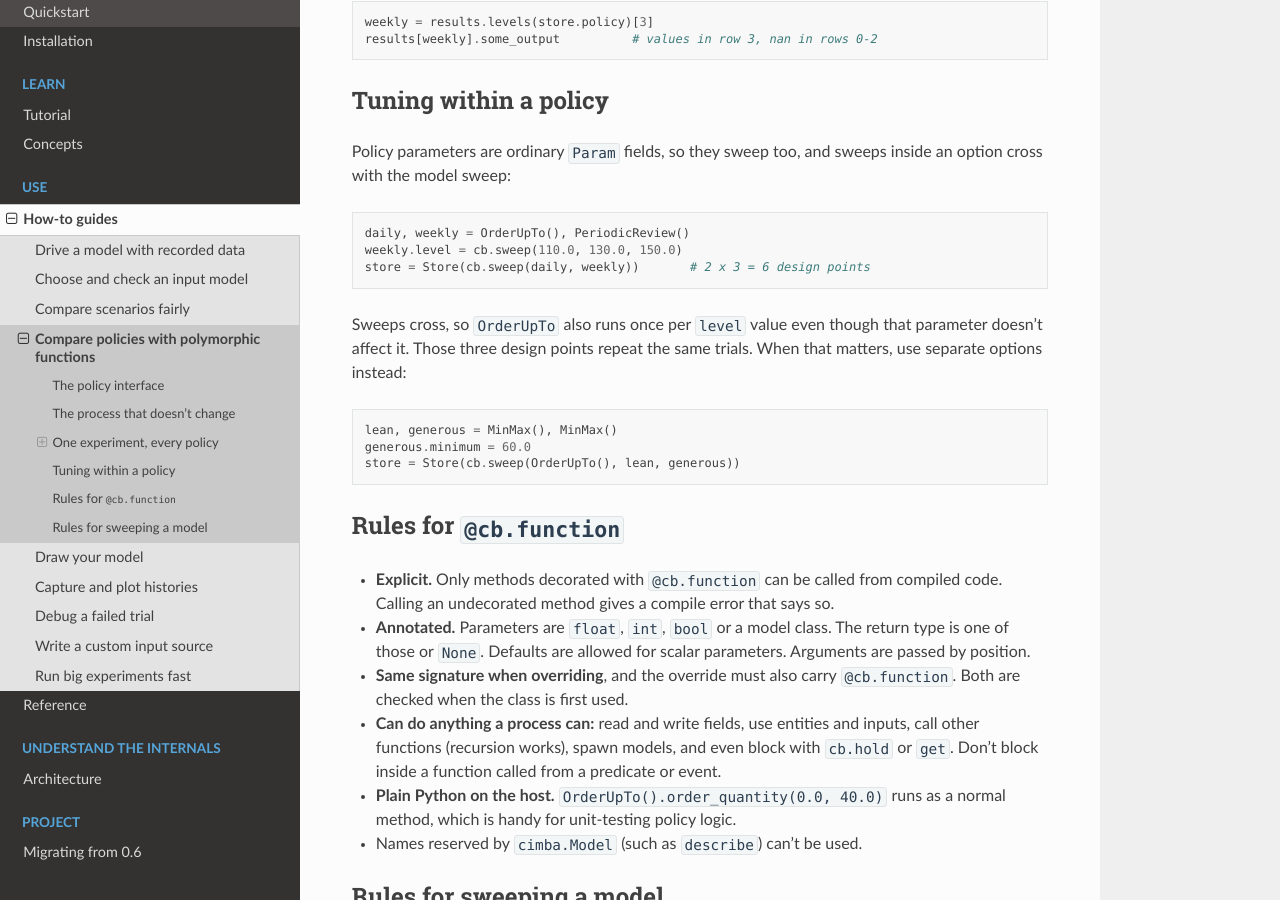
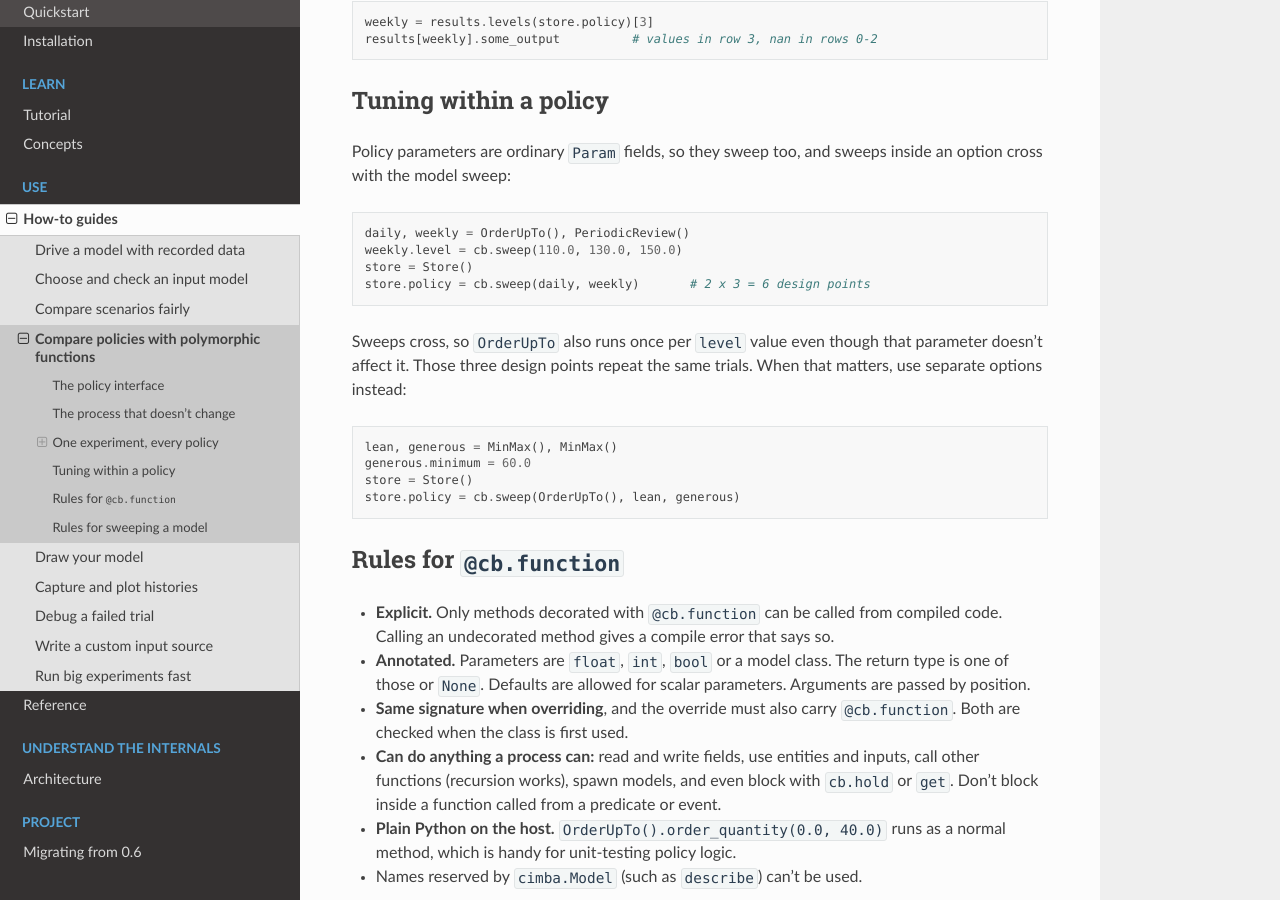
Before and after one commit to FBarrca/cimba_python, a Sphinx documentation site: the page built from docs/guides/policies.rst, in a window 1280 px wide and 900 px high, scrolled down 2775 px. Built offline with Sphinx 7.4.7 and the Read the Docs theme 3.1.0, drawn with Linux system fonts in a browser that asks for light colours.

Commit message:
Remove leftovers of an accidental edit from the policy tutorial
Drop the Store(policy) constructor; set the swept policy as an attribute,
and update the two guide snippets that copied the constructor style.

Co-Authored-By: Claude Opus 5.5 <noreply@anthropic.com>
Claude-Session: https://claude.ai/code/session_016Ce7Zp5AzvEHqXTx9jTDxY

```diff
--- a/docs/guides/policies.rst
+++ b/docs/guides/policies.rst
@@ -126,7 +126,8 @@ sweeps inside an option cross with the model sweep:
 
    daily, weekly = OrderUpTo(), PeriodicReview()
    weekly.level = cb.sweep(110.0, 130.0, 150.0)
-   store = Store(cb.sweep(daily, weekly))       # 2 x 3 = 6 design points
+   store = Store()
+   store.policy = cb.sweep(daily, weekly)       # 2 x 3 = 6 design points
 
 Sweeps cross, so ``OrderUpTo`` also runs once per ``level`` value even
 though that parameter doesn't affect it. Those three design points repeat
@@ -136,7 +137,8 @@ the same trials. When that matters, use separate options instead:
 
    lean, generous = MinMax(), MinMax()
    generous.minimum = 60.0
-   store = Store(cb.sweep(OrderUpTo(), lean, generous))
+   store = Store()
+   store.policy = cb.sweep(OrderUpTo(), lean, generous)
 
 Rules for ``@cb.function``
 --------------------------
```
Also changed, not shown: 1 other file.
